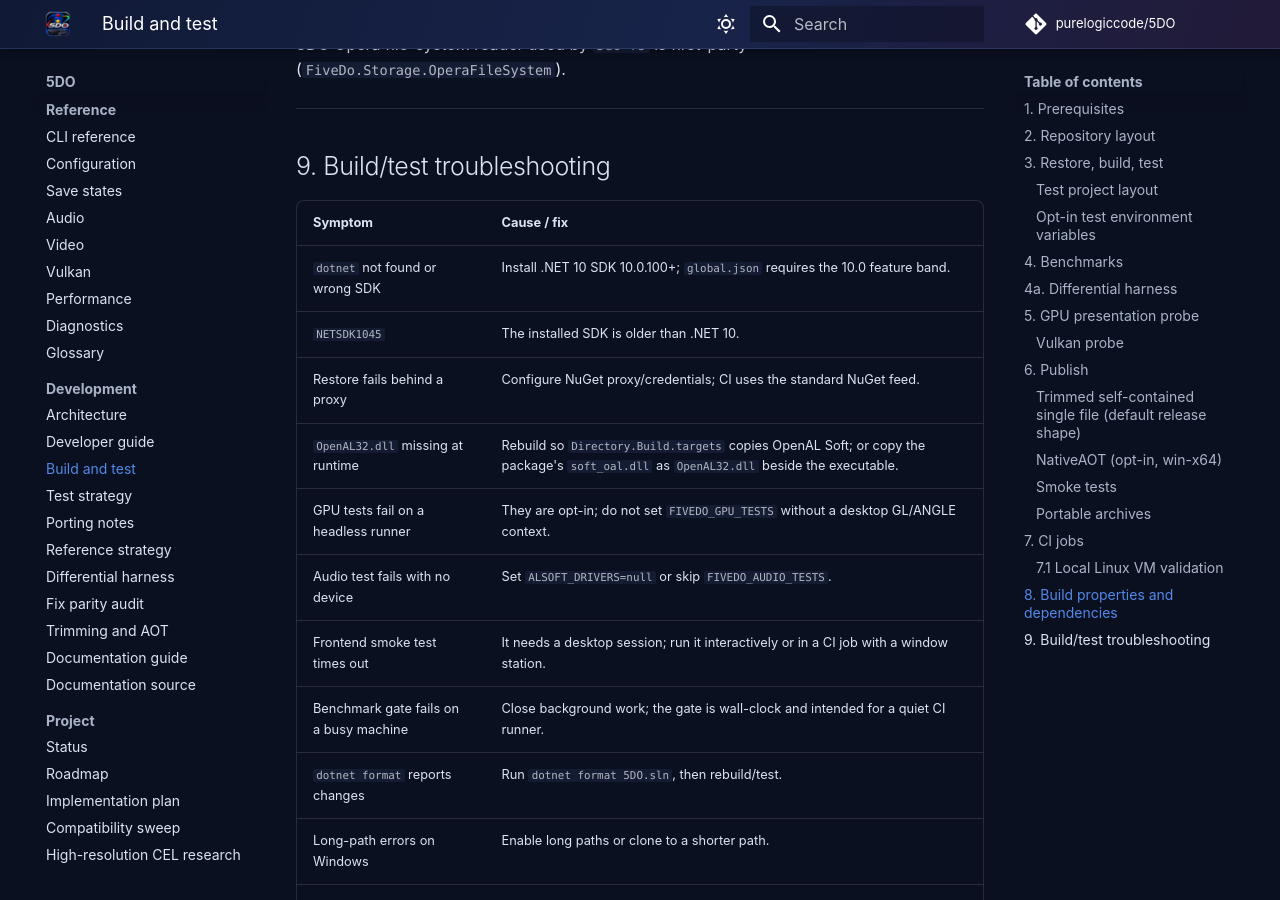
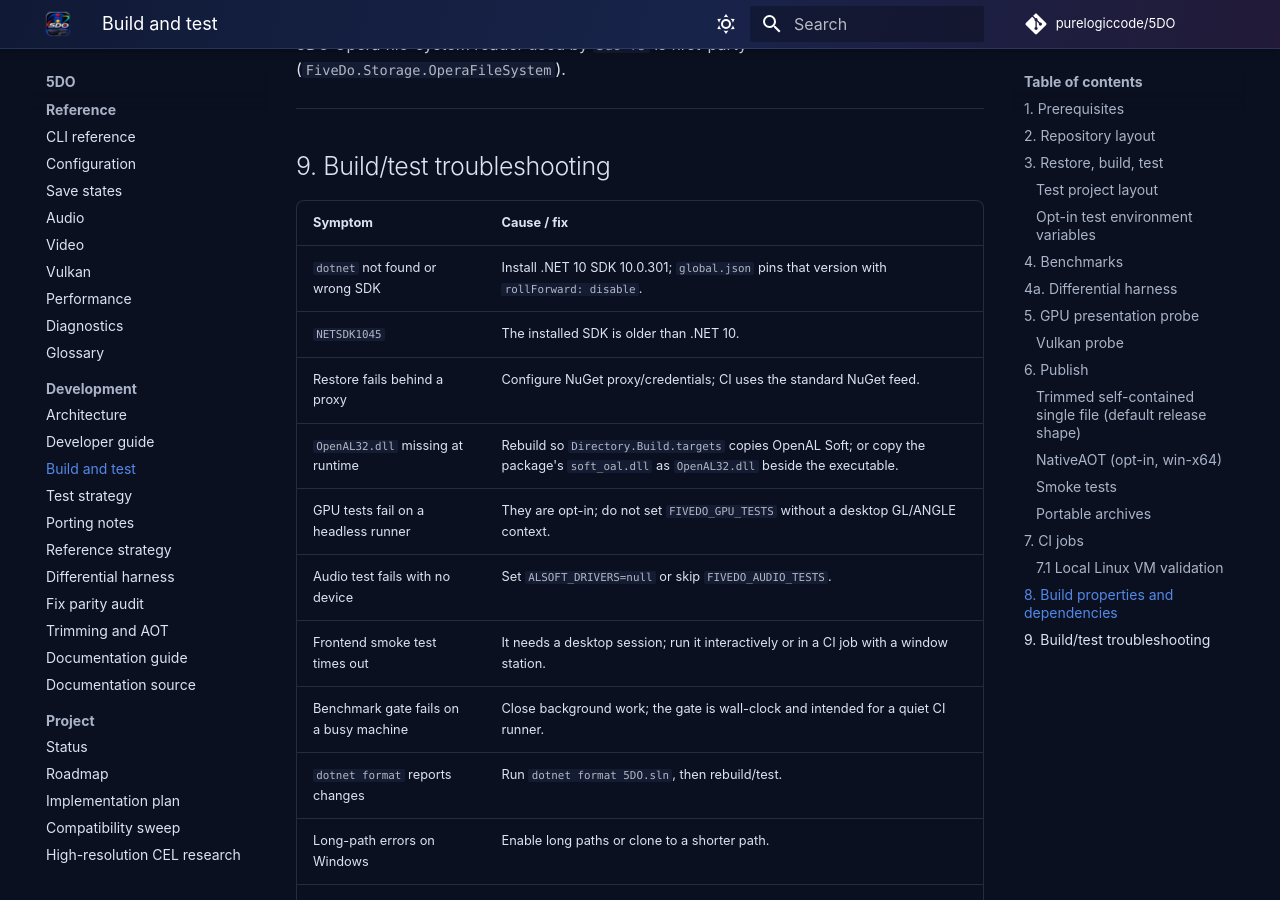
Before and after one commit to purelogiccode/5DO, an MkDocs documentation site: the page built from docs/BuildAndTest.md, in a window 1280 px wide and 900 px high, scrolled down 12945 px. Built offline with MkDocs 1.6.1 and Material for MkDocs 9.7.7, drawn with Linux system fonts in a browser that asks for light colours; comment, search, counter and statistics services are not loaded; some of the changed text lies outside the part shown.

```diff
--- a/docs/BuildAndTest.md
+++ b/docs/BuildAndTest.md
@@ -11,7 +11,7 @@ NativeAOT details, see [`Trimming.md`](Trimming.md). For packaging contents, see
 
 | Requirement | Version / notes |
 |---|---|
-| .NET SDK | **10.0.100** or newer. `global.json` rolls forward to the latest 10.0 feature band. |
+| .NET SDK | **10.0.301** (pinned by `global.json` with `rollForward: disable`). |
 | OS | Windows 10+ (validated), current Linux desktop, macOS 12+ (publish outputs only for the latter two in the current release scope). |
 | GPU | OpenGL 3.3 desktop or OpenGL ES 3.0/3.1 for the GPU presenter. The CPU fallback runs without one. |
 | Audio | No system OpenAL install is required. OpenAL Soft 1.23.1 is bundled by the build. |
@@ -482,7 +482,7 @@ The 3DO Opera file-system reader used by `5do fs` is first-party
 
 | Symptom | Cause / fix |
 |---|---|
-| `dotnet` not found or wrong SDK | Install .NET 10 SDK 10.0.100+; `global.json` requires the 10.0 feature band. |
+| `dotnet` not found or wrong SDK | Install .NET 10 SDK 10.0.301; `global.json` pins that version with `rollForward: disable`. |
 | `NETSDK1045` | The installed SDK is older than .NET 10. |
 | Restore fails behind a proxy | Configure NuGet proxy/credentials; CI uses the standard NuGet feed. |
 | `OpenAL32.dll` missing at runtime | Rebuild so `Directory.Build.targets` copies OpenAL Soft; or copy the package's `soft_oal.dll` as `OpenAL32.dll` beside the executable. |
--- a/global.json
+++ b/global.json
@@ -1,7 +1,7 @@
 {
   "sdk": {
-    "version": "10.0.100",
-    "rollForward": "latestFeature",
+    "version": "10.0.301",
+    "rollForward": "disable",
     "allowPrerelease": false
   }
 }
```
Also changed, not shown: CONTRIBUTING.md (+1 -1 lines), README.md (+1 -1 lines), docs/Installation.md (+1 -1 lines), docs/Troubleshooting.md (+1 -1 lines), wiki/Building-from-Source.md (+1 -1 lines), wiki/Installation.md (+1 -1 lines), 5 other files.
